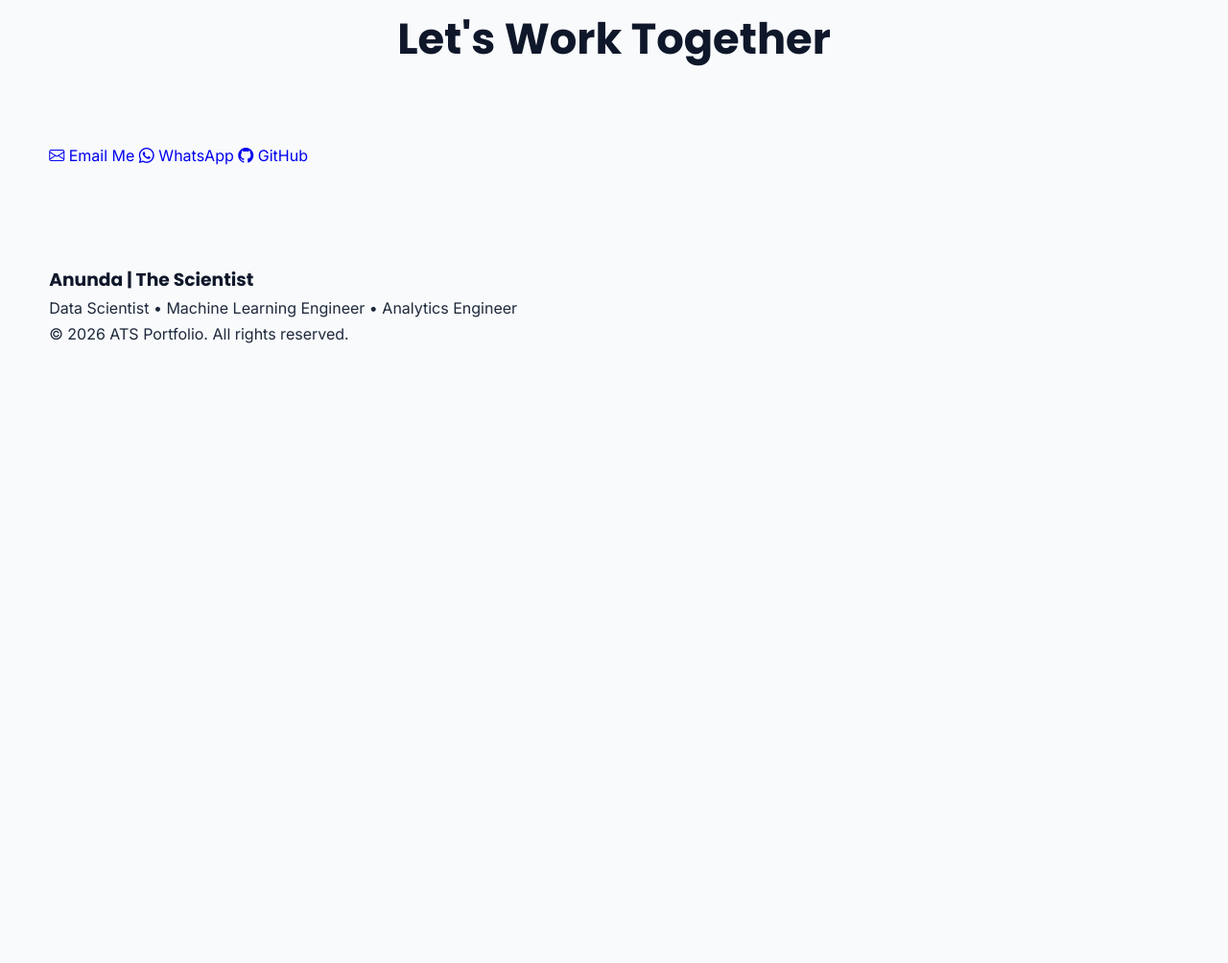
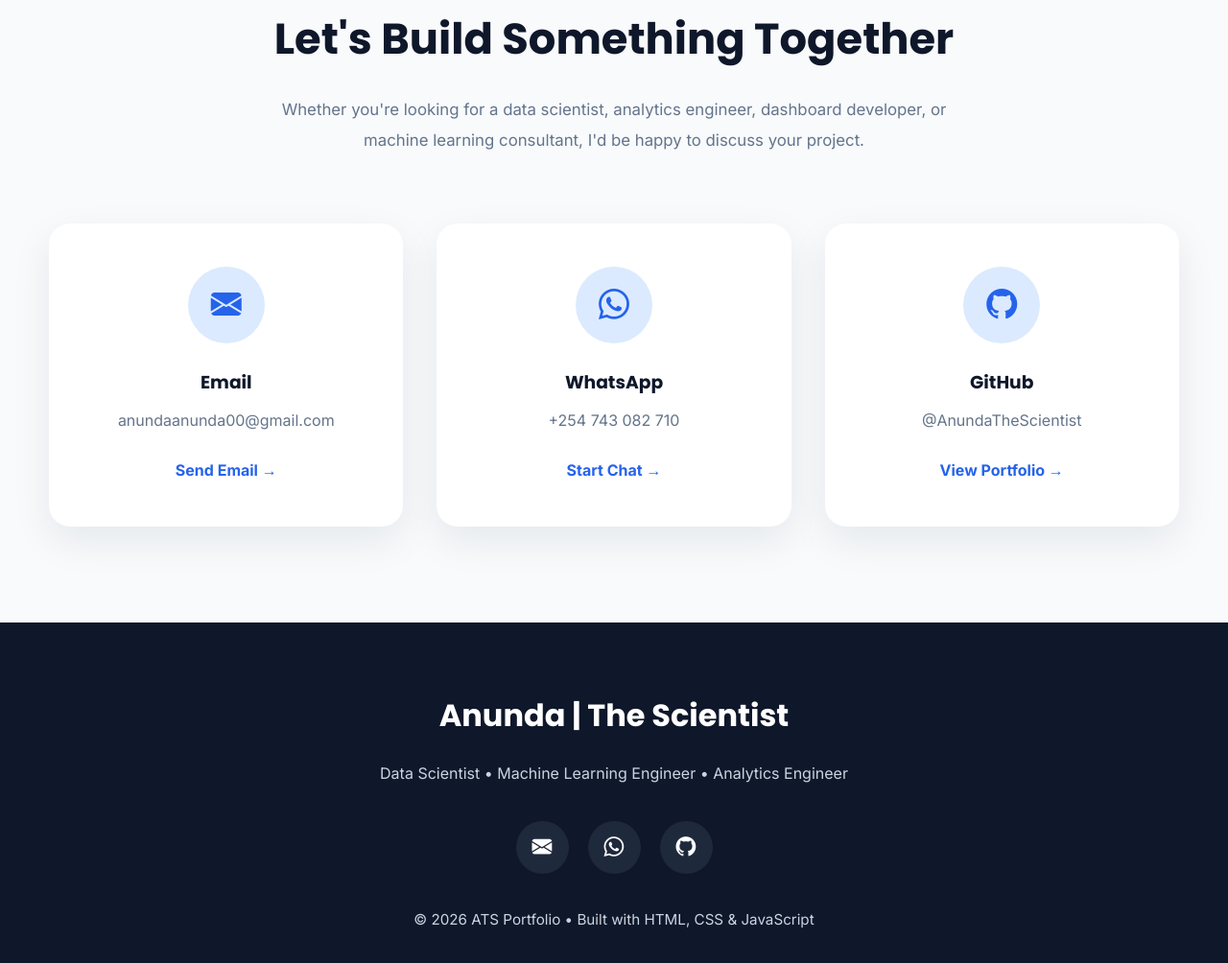
Before and after one commit to AnundaTheScientist/ats-portfolio, a plain HTML site: page index.html in a window 1280 px wide. Shown: the part 5413-6417 px from the top of the page at 96% size. Before the commit the page ends 5775 px from the top, so only its background shows below. Drawn offline with nearby package versions, Linux system fonts and the light colour scheme; files whose address does not match are found by name.

Commit message:
update html and css

```diff
--- a/css/style.css
+++ b/css/style.css
@@ -942,3 +942,207 @@ SECTION SPACING
 padding:110px 0;
 
 }
+
+/*=========================================
+CONTACT
+=========================================*/
+
+.contact{
+
+background:#F8FAFC;
+
+}
+
+.section-subtitle{
+
+max-width:700px;
+
+margin:20px auto 0;
+
+color:var(--gray);
+
+font-size:1.05rem;
+
+line-height:1.9;
+
+}
+
+.contact-grid{
+
+display:grid;
+
+grid-template-columns:repeat(auto-fit,minmax(300px,1fr));
+
+gap:35px;
+
+margin-top:70px;
+
+}
+
+.contact-card{
+
+background:white;
+
+padding:45px 35px;
+
+border-radius:22px;
+
+text-align:center;
+
+box-shadow:var(--shadow);
+
+transition:var(--transition);
+
+}
+
+.contact-card:hover{
+
+transform:translateY(-12px);
+
+}
+
+.contact-icon{
+
+width:80px;
+
+height:80px;
+
+margin:auto;
+
+margin-bottom:25px;
+
+background:#DBEAFE;
+
+border-radius:50%;
+
+display:flex;
+
+justify-content:center;
+
+align-items:center;
+
+}
+
+.contact-icon i{
+
+font-size:2rem;
+
+color:var(--primary);
+
+}
+
+.contact-card h3{
+
+margin-bottom:10px;
+
+}
+
+.contact-card p{
+
+color:var(--gray);
+
+margin-bottom:25px;
+
+}
+
+.contact-card a{
+
+display:inline-block;
+
+color:var(--primary);
+
+font-weight:700;
+
+transition:.3s;
+
+}
+
+.contact-card a:hover{
+
+padding-left:8px;
+
+}
+
+/*=========================================
+FOOTER
+=========================================*/
+
+.footer{
+
+background:#0F172A;
+
+color:white;
+
+padding:70px 0;
+
+text-align:center;
+
+}
+
+.footer h3{
+
+color:white;
+
+margin-bottom:20px;
+
+font-size:2rem;
+
+}
+
+.footer p{
+
+color:#CBD5E1;
+
+}
+
+.footer-social{
+
+display:flex;
+
+justify-content:center;
+
+gap:20px;
+
+margin:35px 0;
+
+}
+
+.footer-social a{
+
+width:55px;
+
+height:55px;
+
+border-radius:50%;
+
+display:flex;
+
+justify-content:center;
+
+align-items:center;
+
+background:#1E293B;
+
+color:white;
+
+font-size:1.3rem;
+
+transition:.3s;
+
+}
+
+.footer-social a:hover{
+
+background:var(--primary);
+
+transform:translateY(-5px);
+
+}
+
+.copyright{
+
+margin-top:25px;
+
+font-size:.95rem;
+
+}
--- a/index.html
+++ b/index.html
@@ -77,7 +77,7 @@
 
             </nav>
 
-            <a href="assets/resume/Bryan_Anunda_CV (july 2026).pdf"
+            <a href="assets\resume\Resume.pdf"
                 class="resume-btn"
                 target="_blank">
 
@@ -745,40 +745,84 @@
 
             <span>CONTACT</span>
 
-                <h2>Let's Work Together</h2>
+            <h2>Let's Build Something Together</h2>
+
+            <p class="section-subtitle">
+                Whether you're looking for a data scientist, analytics engineer,
+                dashboard developer, or machine learning consultant,
+                I'd be happy to discuss your project.
+            </p>
 
         </div>
 
         <div class="contact-grid">
 
-                <a href="mailto:anundaanunda00@gmail.com"
-                    class="contact-card">
+            <!-- Email -->
 
-                    <i class="bi bi-envelope"></i>
+            <div class="contact-card">
 
-                    Email Me
+                <div class="contact-icon">
+
+                    <i class="bi bi-envelope-fill"></i>
+
+                </div>
+
+                <h3>Email</h3>
+
+                <p>anundaanunda00@gmail.com</p>
+
+                <a href="mailto:anundaanunda00@gmail.com">
+
+                    Send Email →
 
                 </a>
 
-                <a href="https://wa.me/254743082710"
-                    target="_blank"
-                    class="contact-card">
+            </div>
+
+            <!-- WhatsApp -->
+
+            <div class="contact-card">
+
+                <div class="contact-icon">
 
                     <i class="bi bi-whatsapp"></i>
 
-                    WhatsApp
+                </div>
+
+                <h3>WhatsApp</h3>
+
+                <p>+254 743 082 710</p>
+
+                <a href="https://wa.me/254743082710" target="_blank">
+
+                    Start Chat →
 
                 </a>
 
-                <a href="https://github.com/AnundaTheScientist"
-                    target="_blank"
-                    class="contact-card">
+            </div>
+
+            <!-- GitHub -->
+
+            <div class="contact-card">
+
+                <div class="contact-icon">
 
                     <i class="bi bi-github"></i>
 
-                    GitHub
+                </div>
+
+                <h3>GitHub</h3>
+
+                <p>@AnundaTheScientist</p>
+
+                <a href="https://github.com/AnundaTheScientist"
+                   target="_blank">
+
+                    View Portfolio →
 
                 </a>
+
+            </div>
 
         </div>
 
@@ -794,11 +838,7 @@
 
     <div class="container">
 
-            <h3>
-
-                Anunda | The Scientist
-
-            </h3>
+        <h3>Anunda | The Scientist</h3>
 
         <p>
 
@@ -806,9 +846,31 @@
 
         </p>
 
-            <p>
+        <div class="footer-social">
 
-                © 2026 ATS Portfolio. All rights reserved.
+            <a href="mailto:anundaanunda00@gmail.com">
+
+                <i class="bi bi-envelope-fill"></i>
+
+            </a>
+
+            <a href="https://wa.me/254743082710">
+
+                <i class="bi bi-whatsapp"></i>
+
+            </a>
+
+            <a href="https://github.com/AnundaTheScientist">
+
+                <i class="bi bi-github"></i>
+
+            </a>
+
+        </div>
+
+        <p class="copyright">
+
+            © 2026 ATS Portfolio • Built with HTML, CSS & JavaScript
 
         </p>
 
```
Lines whose indentation alone changed are shown as unchanged.
